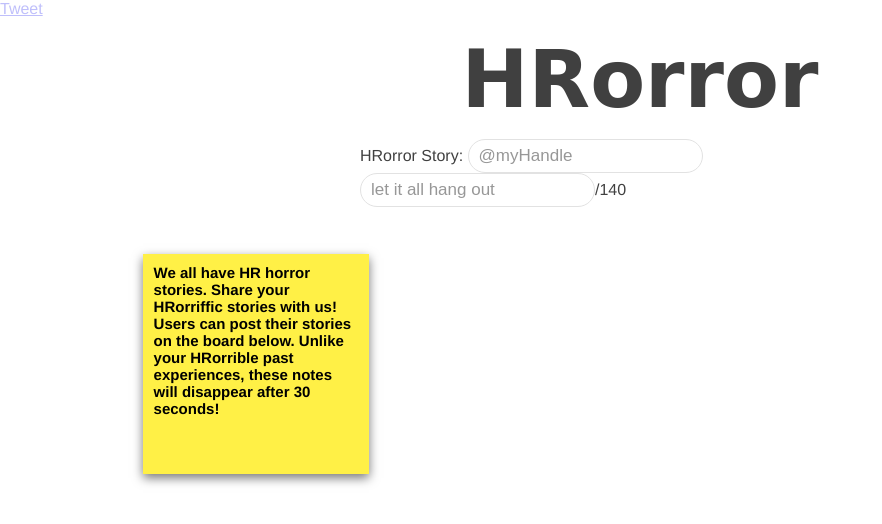
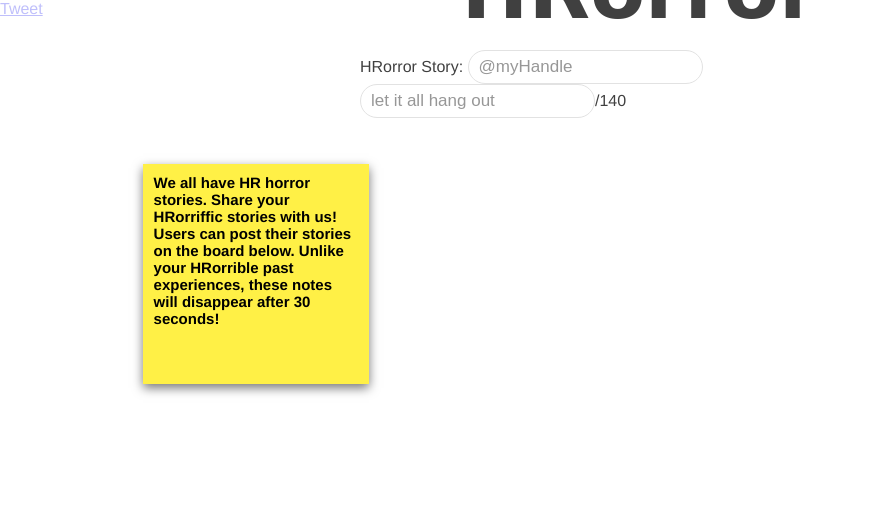
Before and after one commit to brendajin/HRorror, a website: page public/index.html in a window 1280 px wide. Shown: the whole page, without its empty margins (0-882 px from the left). Drawn offline with nearby package versions, Linux system fonts and the light colour scheme; a script that the page names is missing; a web font is replaced by a local one.

Commit message:
social button and css edits

```diff
--- a/public/css/stylesheet.css
+++ b/public/css/stylesheet.css
@@ -22,8 +22,8 @@ p {
 header {
 	background-color: white;
 	opacity: .75;
-	padding: 1px;
-	margin-top: -40px;
+	padding: 0;
+	margin-top: -128px;
 }
 
 #form {
@@ -31,6 +31,9 @@ header {
 	margin: -40px auto 0 auto;
 	max-width: 560px;
 	padding-bottom: 30px;
+}
+#twitter-widget-0 {
+	margin: 5px 0 82px 5px;
 }
 input {
 	height: 30px;
```
